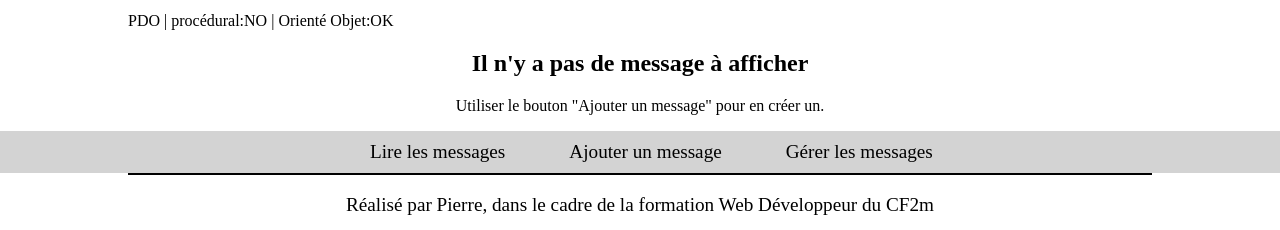
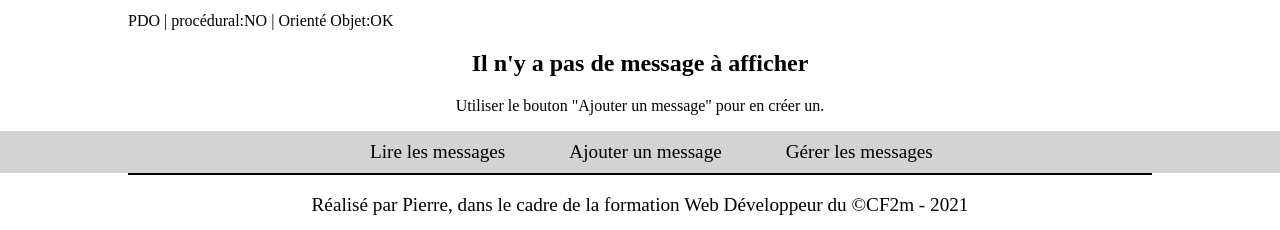
Before and after one commit to vicfir/base-php-2021, a PHP site: page / in a window 1280 px wide. Shown: the part 570-800 px from the top of the page. Run offline with PHP 8.4, Linux system fonts and the light colour scheme; data that the repository does not hold is empty.

Commit message:
EXE 2 © index.php

```diff
--- a/livredorPierre/index.php
+++ b/livredorPierre/index.php
@@ -117,7 +117,8 @@ if($nbMessage){
         ?>
     </nav>
     <footer>
-        <p>Réalisé par Pierre, dans le cadre de la formation Web Développeur du CF2m</p>
+        <!-- EXE 2 année en 4 chiffres, qui change suivant l'année -->
+        <p>Réalisé par Pierre, dans le cadre de la formation Web Développeur du ©CF2m - 2021 </p>
     </footer>
 </body>
 
```
